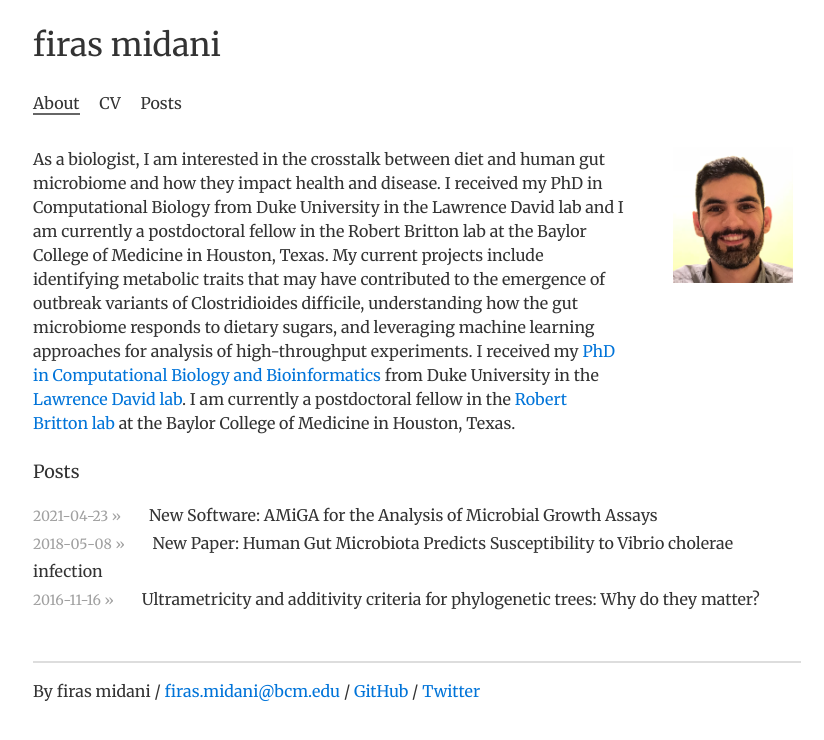
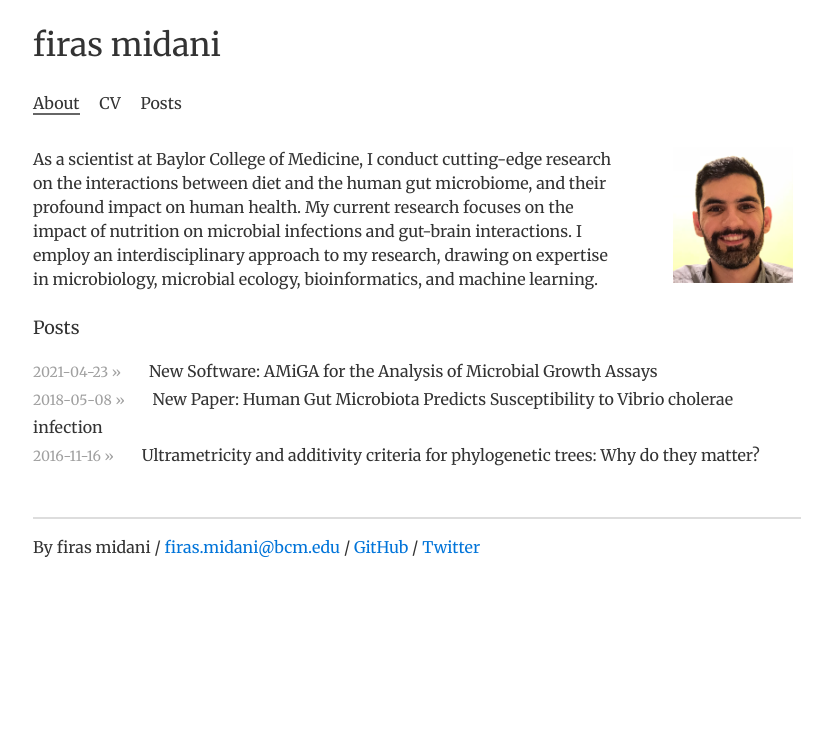
Before and after one commit to firasmidani/firasmidani.github.io, a Jekyll site: the page built from about.html, in a window 1280 px wide. Shown: the top 740 px of the page, without its empty margins (223-1047 px from the left). Built offline with Jekyll 4.4.1, drawn with Linux system fonts in a browser that asks for light colours; comment, search, counter and statistics services are not loaded.

Commit message:
Update about.html

```diff
--- a/about.html
+++ b/about.html
@@ -9,18 +9,12 @@ title: about
 <col width="22%">
   <tr>
     <td align="left" vertical-align="center" style="padding-left:0px">
-      <p1> As a biologist, I am interested in the crosstalk between diet and human gut microbiome
-	      and how they impact health and disease. I received my PhD in Computational Biology
-	      from Duke University in the Lawrence David lab and I am currently a postdoctoral
-	      fellow in the Robert Britton lab at the Baylor College of Medicine in Houston, Texas.
-	      My current projects include identifying metabolic traits that may have contributed to
-	      the emergence of outbreak variants of Clostridioides difficile, understanding how the
-	      gut microbiome responds to dietary sugars, and leveraging machine learning approaches for analysis
-	      of high-throughput experiments. I received my <a href="https://genome.duke.edu/education/CBB">
-	      PhD in Computational Biology and Bioinformatics</a>  from Duke University in the
-	      <a href="http://el.ladlab.org:8080">Lawrence David lab</a>. I am currently a postdoctoral fellow
-	      in the <a href="https://www.bcm.edu/research/labs/robert-britton">Robert Britton lab</a> at
-	      the Baylor College of Medicine in Houston, Texas.
+      <p1> As a scientist at Baylor College of Medicine, I conduct cutting-edge research on the
+	      interactions between diet and the human gut microbiome, and their profound impact
+	      on human health. My current research focuses on the impact of nutrition on microbial
+	      infections and gut-brain interactions. I employ an interdisciplinary approach to my
+	      research, drawing on expertise in microbiology, microbial ecology, bioinformatics,
+	      and machine learning.
       </p1>
     </td>
     <td align="right" style="padding-left:0px">
```
